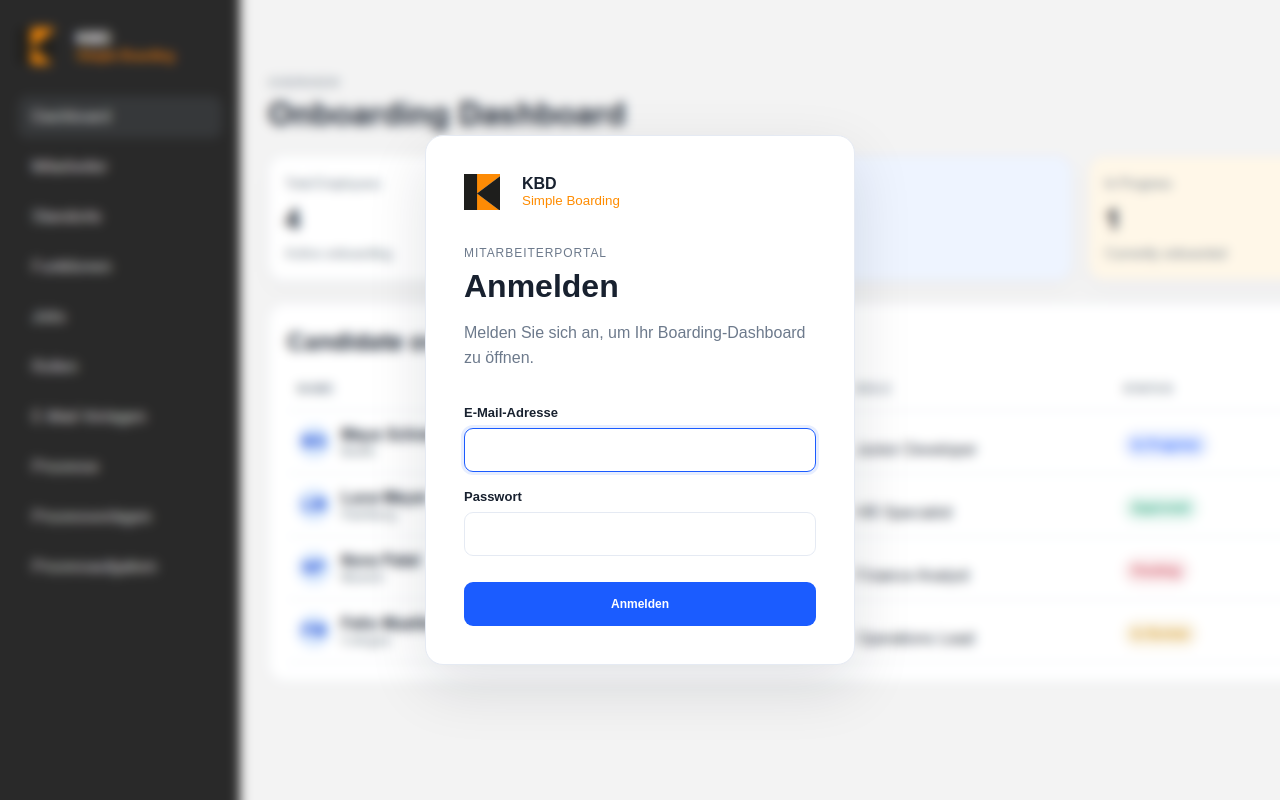
After one commit to franknoethe/kbd_simple_bording, a Flask app: page /login in a window 1280 px wide. The commit adds this page. Run offline with Flask 3, Linux system fonts and the light colour scheme; some libraries are stand-ins or nearby versions.

Commit message:
inklusive login startseite

```diff
--- a/app.py
+++ b/app.py
@@ -1,15 +1,64 @@
-from flask import Flask, jsonify, render_template, request
+from flask import Flask, jsonify, render_template, request, redirect, session, url_for
 from pathlib import Path
 from io import BytesIO
 from base64 import b64encode
 import re
+import hmac
+import os
 import pymysql
 from pymysql import Error
 from pymysql.cursors import DictCursor as RealDictCursor
 from pymysql.constants import CLIENT
 import olefile
+from werkzeug.security import check_password_hash
 
 app = Flask(__name__)
+app.secret_key = os.environ.get('KBD_SECRET_KEY', 'kbd-simple-boarding-development-key')
+
+MANAGEMENT_PATHS = {
+    '/employees', '/templates', '/template-tasks',
+    '/api/employees', '/api/employee-options', '/api/templates',
+    '/api/template-tasks', '/api/template-tasks/options',
+}
+MASTER_DATA_PATHS = {
+    '/locations', '/functions', '/jobs', '/roles', '/email-templates',
+    '/process-types', '/api/locations', '/api/functions', '/api/jobs',
+    '/api/roles', '/api/email-templates', '/api/process-types',
+    '/api/job-options', '/api/templates/options',
+}
+
+
+def is_api_request():
+    return request.path.startswith('/api/')
+
+
+def current_user_role():
+    return session.get('user', {}).get('role', '')
+
+
+@app.before_request
+def protect_application():
+    if request.endpoint in {'login', 'logout', 'static'}:
+        return None
+
+    if 'user' not in session:
+        if is_api_request():
+            return jsonify({'success': False, 'message': 'Anmeldung erforderlich.'}), 401
+        return redirect(url_for('login', next=request.full_path if request.query_string else request.path))
+
+    is_management_path = request.path in MANAGEMENT_PATHS or any(
+        request.path.startswith(path + '/') for path in MANAGEMENT_PATHS
+    )
+    is_master_data_path = request.path in MASTER_DATA_PATHS or any(
+        request.path.startswith(path + '/') for path in MASTER_DATA_PATHS
+    )
+    role = current_user_role().casefold()
+    if (is_management_path and role not in {'admin', 'manager'}) or (is_master_data_path and role != 'admin'):
+        if is_api_request():
+            return jsonify({'success': False, 'message': 'Keine Berechtigung.'}), 403
+        return render_template('403.html'), 403
+
+    return None
 
 # MariaDB Database Configuration
 DB_CONFIG = {
@@ -102,6 +151,82 @@ def compute_stats():
     }
 
 
+@app.route('/login', methods=['GET', 'POST'])
+def login():
+    if 'user' in session:
+        return redirect(url_for('index'))
+
+    error = None
+    email = request.form.get('email', '').strip()
+    if request.method == 'POST':
+        password = request.form.get('password', '')
+        connection = get_db_connection()
+        cursor = None
+        if not connection:
+            error = 'Die Datenbank ist momentan nicht erreichbar.'
+        else:
+            try:
+                cursor = connection.cursor(cursor_factory=RealDictCursor)
+                try:
+                    cursor.execute('''
+                        SELECT e.id, e.first_name, e.last_name, e.email, e.password,
+                               COALESCE(r.name, '') AS role
+                        FROM employees e
+                        LEFT JOIN roles r ON r.id = e.role_id
+                        WHERE LOWER(e.email) = LOWER(%s)
+                    ''', (email,))
+                except Error:
+                    connection.rollback()
+                    cursor.execute('''
+                        SELECT e.id, e.first_name, e.last_name,
+                               e.email_business AS email, e.password_hash AS password,
+                               COALESCE(r.name, '') AS role
+                        FROM employees e
+                        LEFT JOIN roles r ON r.id = e.role_id
+                        WHERE LOWER(e.email_business) = LOWER(%s)
+                    ''', (email,))
+                employee = cursor.fetchone()
+                stored_password = employee.get('password') if employee else None
+                password_matches = False
+                if stored_password:
+                    stored_password = str(stored_password)
+                    if '$' in stored_password:
+                        try:
+                            password_matches = check_password_hash(stored_password, password)
+                        except ValueError:
+                            password_matches = False
+                    else:
+                        password_matches = hmac.compare_digest(stored_password, password)
+
+                if employee and password_matches:
+                    session.clear()
+                    session['user'] = {
+                        'id': employee['id'],
+                        'name': f"{employee.get('first_name', '')} {employee.get('last_name', '')}".strip(),
+                        'email': employee['email'],
+                        'role': employee.get('role', ''),
+                    }
+                    next_url = request.args.get('next', '')
+                    if not next_url.startswith('/') or next_url.startswith('//'):
+                        next_url = url_for('index')
+                    return redirect(next_url)
+                error = 'E-Mail-Adresse oder Passwort ist nicht korrekt.'
+            except Error:
+                error = 'Die Anmeldung konnte nicht geprüft werden.'
+            finally:
+                if cursor:
+                    cursor.close()
+                connection.close()
+
+    return render_template('login.html', error=error, email=email)
+
+
+@app.route('/logout', methods=['POST', 'GET'])
+def logout():
+    session.clear()
+    return redirect(url_for('login'))
+
+
 @app.route("/")
 def index():
     page_size = 800
--- a/static/styles.css
+++ b/static/styles.css
@@ -698,6 +698,79 @@ th.th-action {
   background: var(--red);
 } */
 
+.account-bar {
+  display: flex;
+  align-items: center;
+  justify-content: flex-end;
+  gap: 14px;
+  margin-bottom: 18px;
+  color: var(--muted);
+  font-size: 13px;
+}
+
+.account-bar form { margin: 0; }
+
+.logout-btn {
+  border: 1px solid var(--border);
+  border-radius: 999px;
+  padding: 7px 12px;
+  background: var(--panel);
+  color: var(--text);
+  font: inherit;
+  font-size: 12px;
+  font-weight: 700;
+  cursor: pointer;
+}
+
+.logout-btn:hover { border-color: var(--primary); color: var(--primary); }
+
+.auth-page {
+  display: grid;
+  min-height: 100vh;
+  place-items: center;
+  padding: 24px;
+  /*background: linear-gradient(135deg, #eef4ff 0%, #f7f7f5 55%, #fff1dc 100%);*/
+  background: url(bg_login.png);
+}
+
+.login-panel {
+  width: min(100%, 430px);
+  padding: 38px;
+  background: var(--panel);
+  border: 1px solid var(--border);
+  border-radius: 18px;
+  box-shadow: 0 22px 60px rgba(15, 23, 42, 0.12);
+}
+
+.auth-brand { margin-bottom: 36px; }
+.login-panel h1 { margin-top: 8px; }
+.login-intro { color: var(--muted); line-height: 1.55; }
+.login-form { display: grid; gap: 8px; margin-top: 26px; }
+.login-form label { margin-top: 9px; font-size: 13px; font-weight: 700; }
+.login-form input:not([type="hidden"]) {
+  width: 100%;
+  min-height: 44px;
+  padding: 10px 12px;
+  border: 1px solid var(--border);
+  border-radius: 9px;
+  background: #fff;
+  color: var(--text);
+  font: inherit;
+}
+.login-form input:focus { outline: 3px solid var(--primary-soft); border-color: var(--primary); }
+.login-btn { min-height: 44px; margin-top: 18px; border-radius: 9px; }
+.form-error { margin-top: 18px; padding: 11px 12px; border-radius: 9px; background: var(--red-soft); color: var(--red); font-size: 13px; }
+.access-denied { max-width: 620px; }
+
+@media (max-width: 700px) {
+  .page-shell { display: block; }
+  .sidebar { padding: 18px; }
+  .nav { grid-template-columns: repeat(2, minmax(0, 1fr)); }
+  .main-content { padding: 18px; }
+  .account-bar { justify-content: space-between; }
+  .login-panel { padding: 28px 22px; }
+}
+
 /*.preview-btn,
 .import-btn {
   padding: 8px 12px;
--- /dev/null
+++ b/templates/login.html
@@ -0,0 +1,29 @@
+<!DOCTYPE html>
+<html lang="de">
+  <head>
+    <meta charset="UTF-8" />
+    <meta name="viewport" content="width=device-width, initial-scale=1.0" />
+    <title>Anmelden | KBD Simple Boarding</title>
+    <link rel="stylesheet" href="{{ url_for('static', filename='styles.css') }}" />
+  </head>
+  <body class="auth-page">
+    <main class="login-panel">
+      <div class="brand auth-brand">
+        <div class="brand-mark"></div>
+        <div><strong>KBD</strong><small>Simple Boarding</small></div>
+      </div>
+      <p class="eyebrow">Mitarbeiterportal</p>
+      <h1>Anmelden</h1>
+      <p class="login-intro">Melden Sie sich an, um Ihr Boarding-Dashboard zu öffnen.</p>
+      {% if error %}<div class="form-error" role="alert">{{ error }}</div>{% endif %}
+      <form method="post" class="login-form">
+          <input type="hidden" name="next" value="{{ request.args.get('next', '') }}" />
+        <label for="email">E-Mail-Adresse</label>
+        <input id="email" name="email" type="email" value="{{ email or '' }}" autocomplete="username" required autofocus />
+        <label for="password">Passwort</label>
+        <input id="password" name="password" type="password" autocomplete="current-password" required />
+        <button class="primary-btn login-btn" type="submit">Anmelden</button>
+      </form>
+    </main>
+  </body>
+</html>
```
Also changed, not shown: templates/403.html (added, +9 -0 lines), templates/base.html (+9 -2 lines), static/bg_login.png (added), 1 other file.
